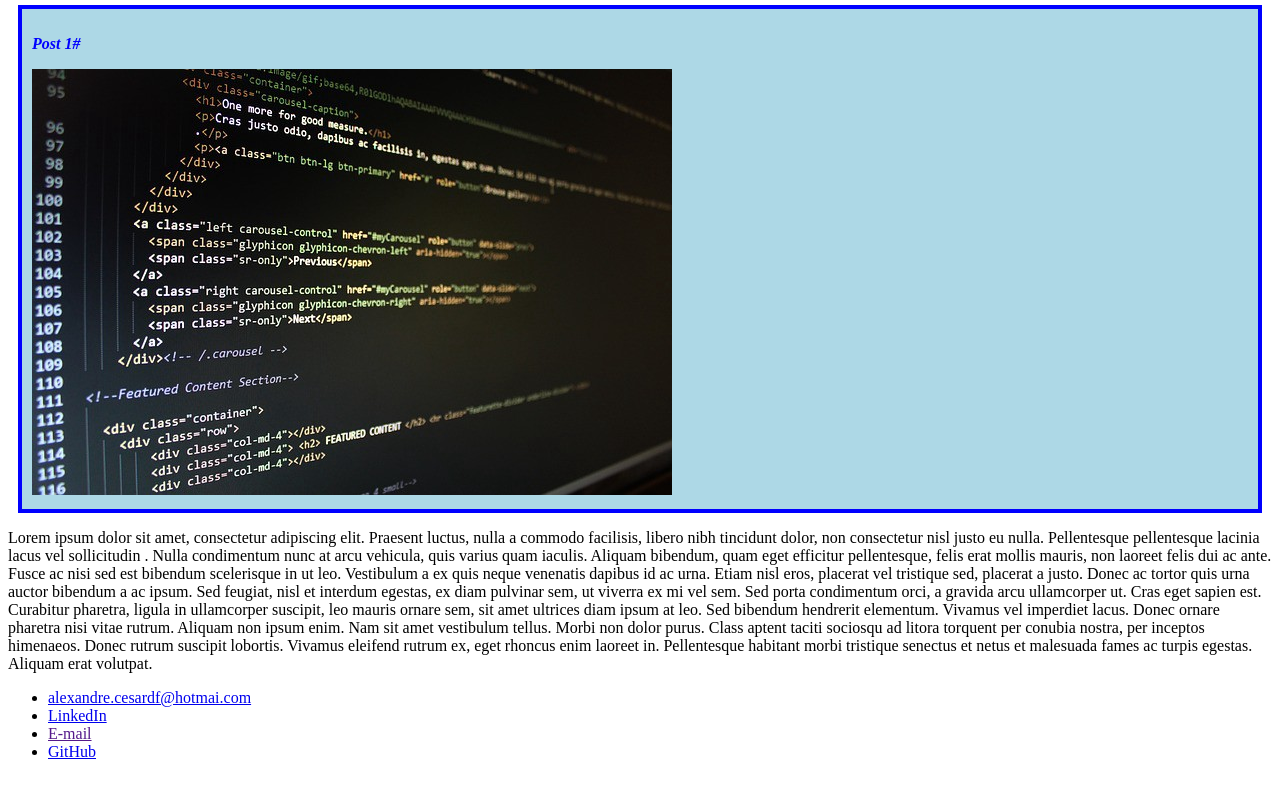
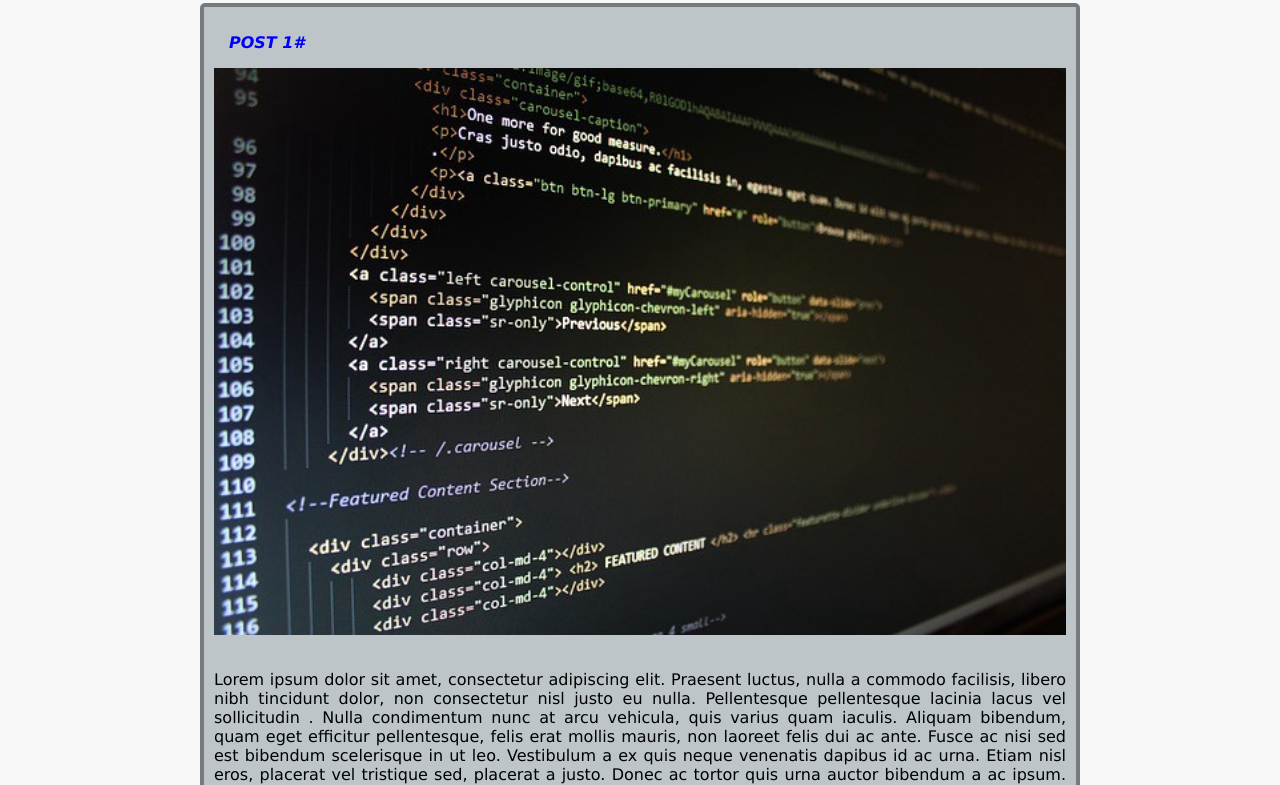
Before and after one commit to Alexandre-Cesar/dio-desafio-github, a plain HTML site: page HTML-paginas/index.html in a window 1280 px wide. Shown: the part 384-1169 px from the top of the page. Drawn offline with Linux system fonts and the light colour scheme.

Commit message:
realização de mudanças na pagina html e folha de estilo Css

```diff
--- a/HTML-paginas/index.html
+++ b/HTML-paginas/index.html
@@ -18,9 +18,9 @@
 
             <article class="post">
                 <header><h3 class="tp">Post 1#</h3></header>
-                <img src="capa1.jpg" alt="imagem para capa do post">
-            </article>
-            <p>Lorem ipsum dolor sit amet, consectetur adipiscing elit. Praesent luctus, nulla a commodo facilisis, libero
+                <img src="capa1.jpg" alt="imagem para capa do post" class="pi">
+
+            <p class="pc">Lorem ipsum dolor sit amet, consectetur adipiscing elit. Praesent luctus, nulla a commodo facilisis, libero
                 nibh tincidunt dolor, non consectetur nisl justo eu nulla. Pellentesque pellentesque lacinia lacus vel sollicitudin
                 . Nulla condimentum nunc at arcu vehicula, quis varius quam iaculis. Aliquam bibendum,
                  quam eget efficitur pellentesque, felis erat mollis mauris, non laoreet felis dui ac ante. Fusce ac nisi
@@ -31,9 +31,10 @@
                 Curabitur pharetra, ligula in ullamcorper suscipit, leo mauris ornare sem, sit amet
                  ultrices diam ipsum at leo. Sed bibendum hendrerit elementum. Vivamus vel imperdiet lacus. Donec ornare pharetra nisi vitae rutrum. Aliquam non ipsum enim. Nam sit amet vestibulum tellus. Morbi non dolor purus. Class aptent taciti sociosqu ad litora
                  torquent per conubia nostra, per inceptos himenaeos. Donec rutrum suscipit lobortis. Vivamus eleifend rutrum ex, eget rhoncus enim laoreet in. Pellentesque habitant morbi tristique senectus et netus et malesuada fames ac turpis egestas. Aliquam erat volutpat.</p>
+                </article>
             </section>
         <footer>
-         <ul>
+         <ul class="lista">
                 <li> <a href="mailto:alexandre.cesardf@hotmail.com" target="_blank">alexandre.cesardf@hotmai.com</a> </li>
                 <li> <a href="https://www.linkedin.com/in/alexandre-cesar-dias-gon%C3%A7alves-73b973216/" target="_blank">LinkedIn</a> </li>
 
--- a/HTML-paginas/style.css
+++ b/HTML-paginas/style.css
@@ -1,21 +1,57 @@
+
+/* o # é utilizado para indicar que a mudança de estilo será feita em um tag com parametro  id*/
+/* o . é utilizado para indicar que a mudança de estilo será feita em um tag com parametro class*/
+                                 /*corpo */
+
 #title, .st, .tp{
  color: blue;
+ padding-left: 15px;
 }
-/* o # é utilizado para indicar que a mudança de estilo será feita em um tag com parametro  id*/
-/* o . é utilizado para indicar que a mudança de estilo será feita em um tag com parametro class*/
+body{
+    background: #f8f8f8;
+    font-family: Verdana;
+    width: 900px;
+    margin: auto;
+}
 .tp{
     font-size: 16px;
     font-style: italic;
+    text-transform: uppercase;
+
+}
+.pc{
+    margin-bottom: 15px;
+}
+.post{
+    background-color:rgba(184, 193, 196, 0.925);
+    border: 4px solid rgba(15, 15, 15, 0.404);
+    border-radius: 5px;
+    /*border é utilizado para adicionar borda e tem como aleterar cor, tamanho e forma da linha*/
+    padding: 10px;
+    margin: 10px;
+    text-align: justify;
+
+}
+.lista{
+    list-style: none;
+    padding-left: 15px;
+}
+.lista li a{
+        text-decoration: none;
+    color:rgb(24, 28, 29);
 }
 /* declarações são utilizadas para realizar alterações especificas em uma tag, class ou id especifica */
+
+                                    /* imagens*/
 #mee{
     height: 250px;
     width: 200px;
+    border: 2px solid rgba(15, 15, 15, 0.404);
+    border-radius: 20%;
 }
-.post{
-    background-color:lightblue;
-    border: 4px solid blue;
-    padding: 10px;
-    margin: 10px;
+.pi{
+    margin-bottom: 15px;
+    width: 100%;
+
 
 }
```
